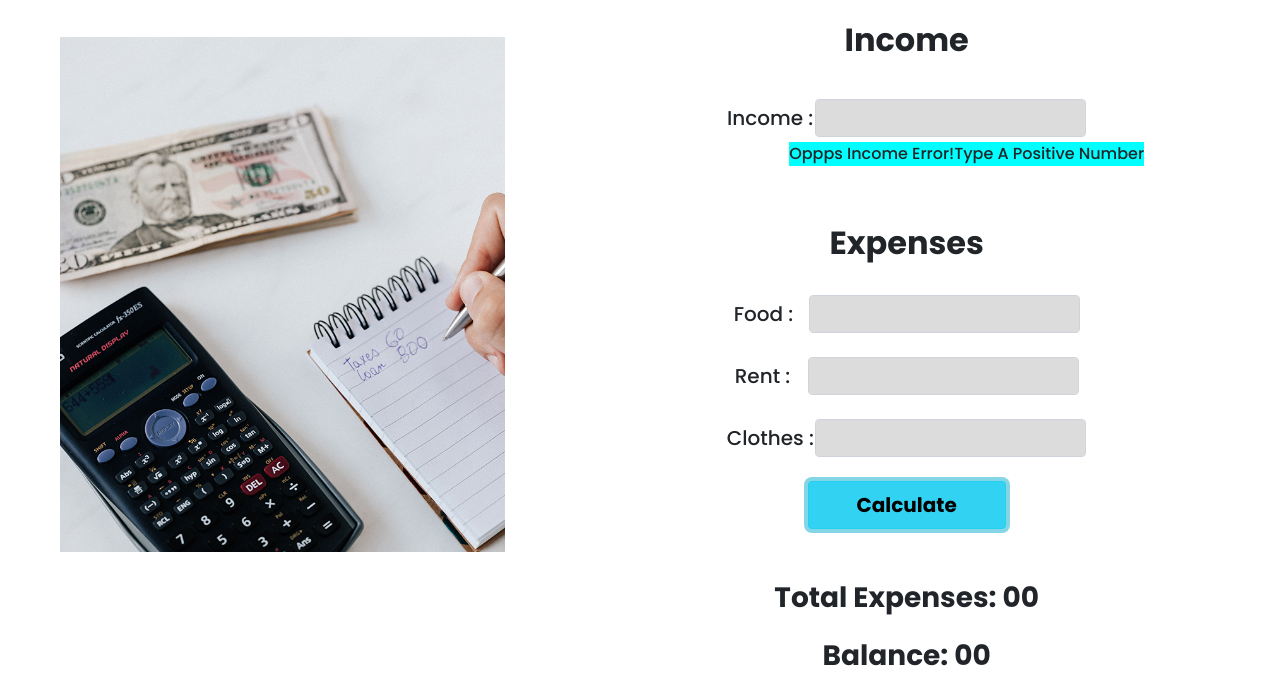
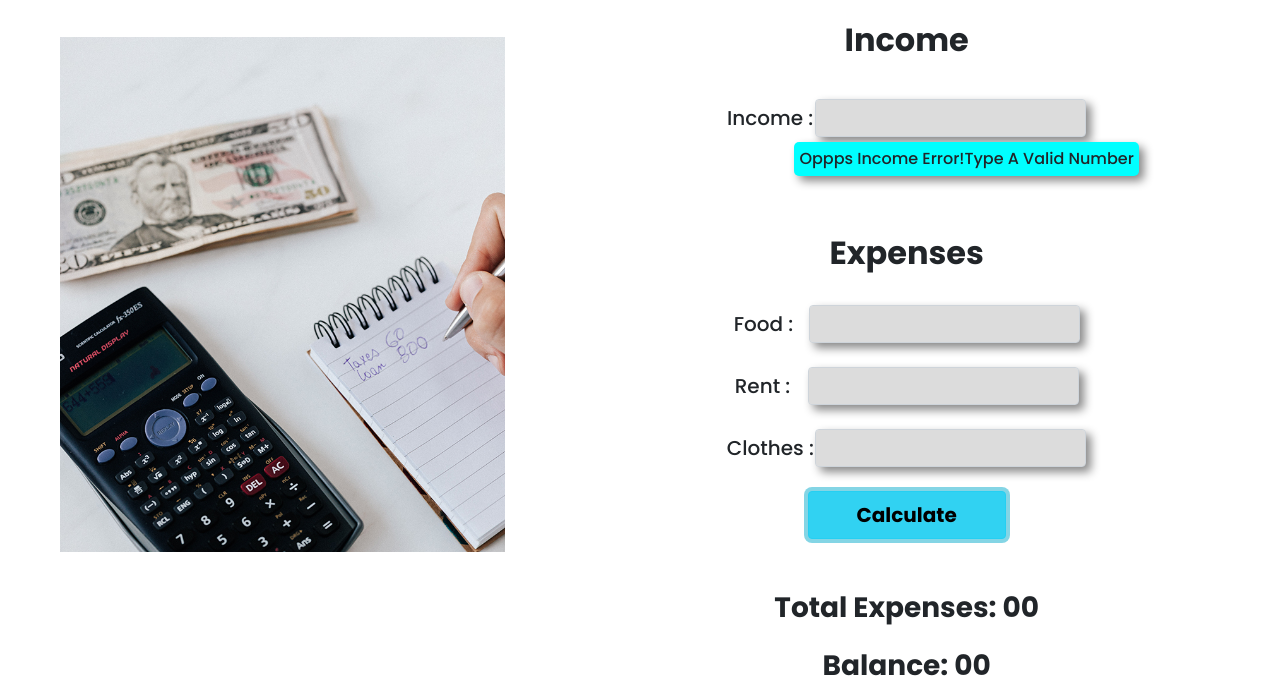
Before and after one commit to Afzal-Hossen-Hasib/Second_Money_Fit, a plain HTML site: page index.html in a window 1280 px wide. Both pictures are taken after typing "Sample", "Sample", "Sample", "Sample", "Sample" into the empty fields and a click on the button "Calculate". Shown: the part 101-791 px from the top of the page. Drawn offline with nearby package versions, Linux system fonts and the light colour scheme.

Commit message:
website complete

```diff
--- a/css/style.css
+++ b/css/style.css
@@ -24,6 +24,7 @@ body {
 .input-color {
     width: 75%;
     background-color: #DCDCDC;
+    box-shadow: 5px 5px 10px #888888;
 }
 
 /* Error Handle Style  */
@@ -33,6 +34,9 @@ body {
     margin-top: 5px;
     margin-bottom: 10px;
     display: none;
+    border-radius: 5px;
+    padding: 5px;
+    box-shadow: 5px 5px 10px #888888;
 }
 
 /* Media Query  */
--- a/index.html
+++ b/index.html
@@ -48,7 +48,7 @@
                         <div class="d-flex m-auto justify-content-around align-items-center pt-2 input-container">
                             <span class="fs-5">Income :</span> <input id="income-field" class="form-control input-color" type="text">
                         </div>
-                        <span id="income-error" class="error-massage">Oppps Income Error!Type A Positive Number</span>
+                        <span id="income-error" class="error-massage">Oppps Income Error!Type A Valid Number</span>
                     <!------------------------ Income Part End  -----------------------
                     ------------------------------------------------------------------->
 
@@ -60,17 +60,17 @@
                         <div class="d-flex m-auto justify-content-around align-items-center input-container">
                             <span class="fs-5">Food :</span> <input id="food-field" class="form-control input-color" type="text">
                         </div>
-                        <span id="food-error" class="error-massage">Oppps Food Expense Error!Type A Positive Number</span>
+                        <span id="food-error" class="error-massage">Oppps Food Expense Error!Type A Valid Number</span>
 
                         <div class="d-flex m-auto justify-content-around align-items-center pt-4 input-container">
                             <span class="fs-5">Rent :</span> <input id="rent-field" class="form-control input-color" type="text">
                         </div>
-                        <span id="rent-error" class="error-massage">Oppps Rent Expense Error!Type A Positive Number</span>
+                        <span id="rent-error" class="error-massage">Oppps Rent Expense Error!Type A Valid Number</span>
 
                         <div class="d-flex m-auto justify-content-around align-items-center pt-4 input-container">
                             <span class="fs-5">Clothes :</span> <input id="clothe-field" class="form-control input-color" type="text">
                         </div>
-                        <span id="clothe-error" class="error-massage">Oppps Clothe Expense Error!Type A Positive Number</span> <br>
+                        <span id="clothe-error" class="error-massage">Oppps Clothe Expense Error!Type A Valid Number</span> <br>
 
                         <button id="caculate-button" type="button" class="btn btn-info px-5 py-2 fs-5 fw-bold">Calculate</button>
 
--- a/js/money.js
+++ b/js/money.js
@@ -1,9 +1,9 @@
 // All Input Function
 function inputFieldValue (inputExpenseId) {
-	const expenseField = document.getElementById (inputExpenseId);
-	const expenseText = parseFloat (expenseField.value);
-	expenseField.value = '';
-	return expenseText;
+	const inputField = document.getElementById (inputExpenseId);
+	const inputText = parseFloat (inputField.value);
+	inputField.value = '';
+	return inputText;
 }
 
 // All Text Function
@@ -42,11 +42,10 @@ const calculateButton = document.getElementById ('caculate-button').addEventList
 		}
 
 		else {
+
 			//  Total Expense Update
 		 	const expenseTotalText = inputFeildText ('total-expense');
 			const incomeFeildText = document.getElementById ('total-balance');
-
-			 const expense = parseFloat (expenseTotalText)
 
 				const expenseTotal = foodExpenseValue + rentExpenseValue + clotheExpenseValue;
 				expenseTotalText.innerText = expenseTotal;
@@ -56,6 +55,7 @@ const calculateButton = document.getElementById ('caculate-button').addEventList
 			 	rentErrorMessage.style.display = 'none';
 			 	coltheErrorMessage.style.display = 'none';
 
+				// Total Balance Update
 			if (incomeValue > expenseTotal) {
 				incomeFeildText.innerText = incomeValue - expenseTotal;
 			}
```
